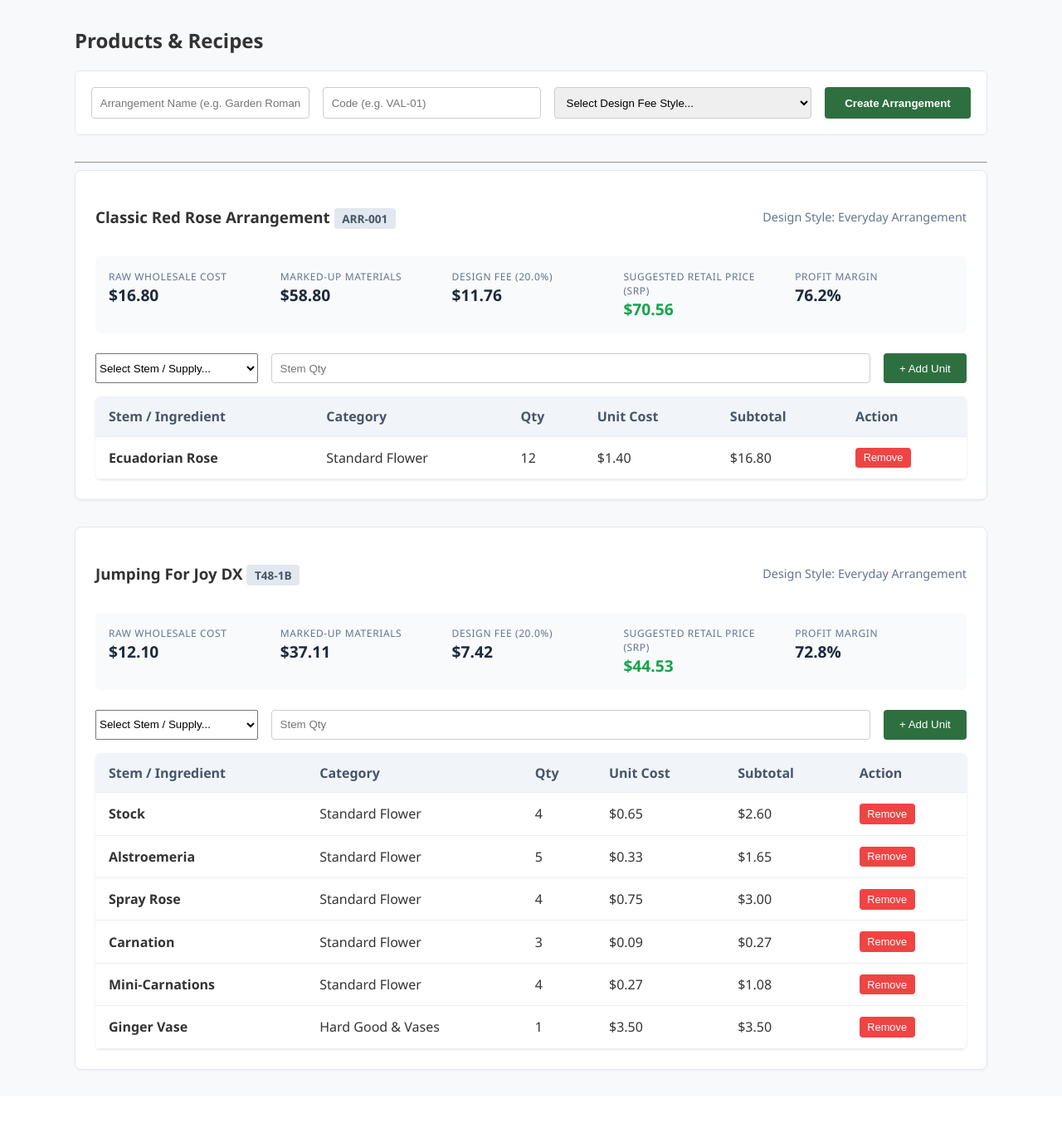
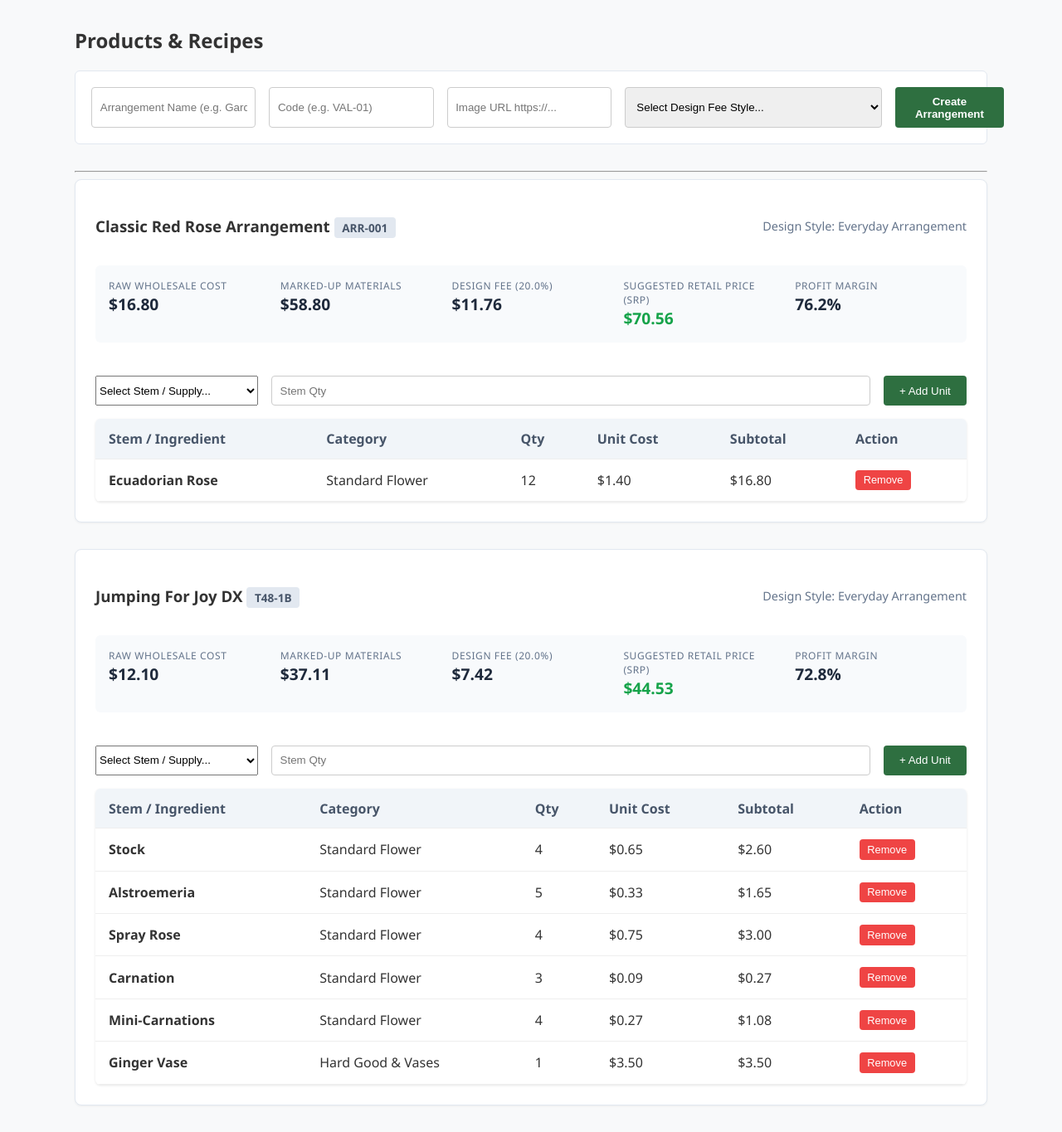
Before and after one commit to allenrrob/floral-recipe-app-2, a Flask app: page /products in a window 1280 px wide. Shown: the part 59-1424 px from the top of the page at 83% size. Before the commit the page ends 1350 px from the top, so only its background shows below. Run offline with Flask 3, Linux system fonts and the light colour scheme.

Commit message:
added image_url for products

```diff
--- a/app.py
+++ b/app.py
@@ -69,12 +69,14 @@ def products():
         if action == 'create_product':
             name = request.form.get('name')
             code = request.form.get('product_code')
+            image_url = request.form.get('image_url')
             design_id = request.form.get('design_type_id')
 
             if name and code and design_id:
                 new_product = models.Product(
                     name=name,
                     product_code=code,
+                    image_url=image_url if image_url else None,
                     design_type_id=int(design_id)
                 )
                 db.session.add(new_product)
--- a/models.py
+++ b/models.py
@@ -75,6 +75,7 @@ class Product(db.Model):
     id = db.Column(db.Integer, primary_key=True)
     name = db.Column(db.String(200), nullable=False)
     product_code = db.Column(db.String(20), nullable=False)
+    image_url = db.Column(db.String(255), nullable=True)
     actual_price = db.Column(db.Float, nullable=True)
 
     # Foreign Keys
--- a/static/css/main.css
+++ b/static/css/main.css
@@ -137,6 +137,24 @@ body {
     .product-card .product-header .design-style {
       color: #64748b;
       font-size: 0.9rem; }
+  .product-card .product-card-body {
+    display: flex;
+    gap: 1.5rem;
+    align-items: flex-start;
+    margin-bottom: 1rem; }
+    .product-card .product-card-body .product-image {
+      flex-shrink: 0;
+      width: 100px;
+      height: 120px;
+      border-radius: 6px;
+      overflow: hidden;
+      border: 1px solid #e2e8f0; }
+      .product-card .product-card-body .product-image img {
+        width: 100%;
+        height: 100%;
+        object-fit: cover; }
+    .product-card .product-card-body .product-details {
+      flex-grow: 1; }
 
 .pricing-summary {
   display: flex;
--- a/static/scss/main.scss
+++ b/static/scss/main.scss
@@ -186,6 +186,31 @@ body {
             font-size: 0.9rem;
         }
     }
+    .product-card-body {
+        display: flex;
+        gap: 1.5rem;
+        align-items: flex-start;
+        margin-bottom: 1rem;
+
+        .product-image {
+            flex-shrink: 0;
+            width: 100px;
+            height: 120px;
+            border-radius: 6px;
+            overflow: hidden;
+            border: 1px solid #e2e8f0;
+
+            img {
+                width: 100%;
+                height: 100%;
+                object-fit: cover;
+            }
+        }
+
+        .product-details {
+            flex-grow: 1;
+        }
+    }
 }
 
 .pricing-summary {
--- a/templates/products.html
+++ b/templates/products.html
@@ -9,6 +9,7 @@
     <div class="form-row">
         <input type="text" name="name" placeholder="Arrangement Name (e.g. Garden Romance)" required>
         <input type="text" name="product_code" placeholder="Code (e.g. VAL-01)" required>
+        <input type="text" name="image_url" placeholder="Image URL https://...">
         <select name="design_type_id" required>
             <option value="" disabled selected>Select Design Fee Style...</option>
             {% for d in design_types %}
@@ -24,6 +25,15 @@
 <!-- Display Products and Recipe Builders -->
 {% for product in products %}
 <div class="product-card">
+    <div class="product-card-body">
+        <!-- Render Product Thumbnail if Image URL Exists -->
+        {% if product.image_url %}
+        <div class="product-image">
+            <img src="{{ product.image_url }}" alt="{{ product.name }}">
+        </div>
+        {% endif %}
+
+        <div class="product-details">
             <div class="product-header">
                 <h3>{{ product.name }} <span class="badge">{{ product.product_code }}</span></h3>
                 <span class="design-style">Design Style: {{ product.design_style.name if product.design_style else 'N/A' }}</span>
@@ -50,6 +60,8 @@
                 <div class="metric">
                     <label>Profit Margin</label>
                     <span>{{ "%.1f"|format(product.profit_margin_percentage) }}%</span>
+                </div>
+            </div>
         </div>
     </div>
 
```
Also changed, not shown: 1 other file. Lines whose indentation alone changed are shown as unchanged.
